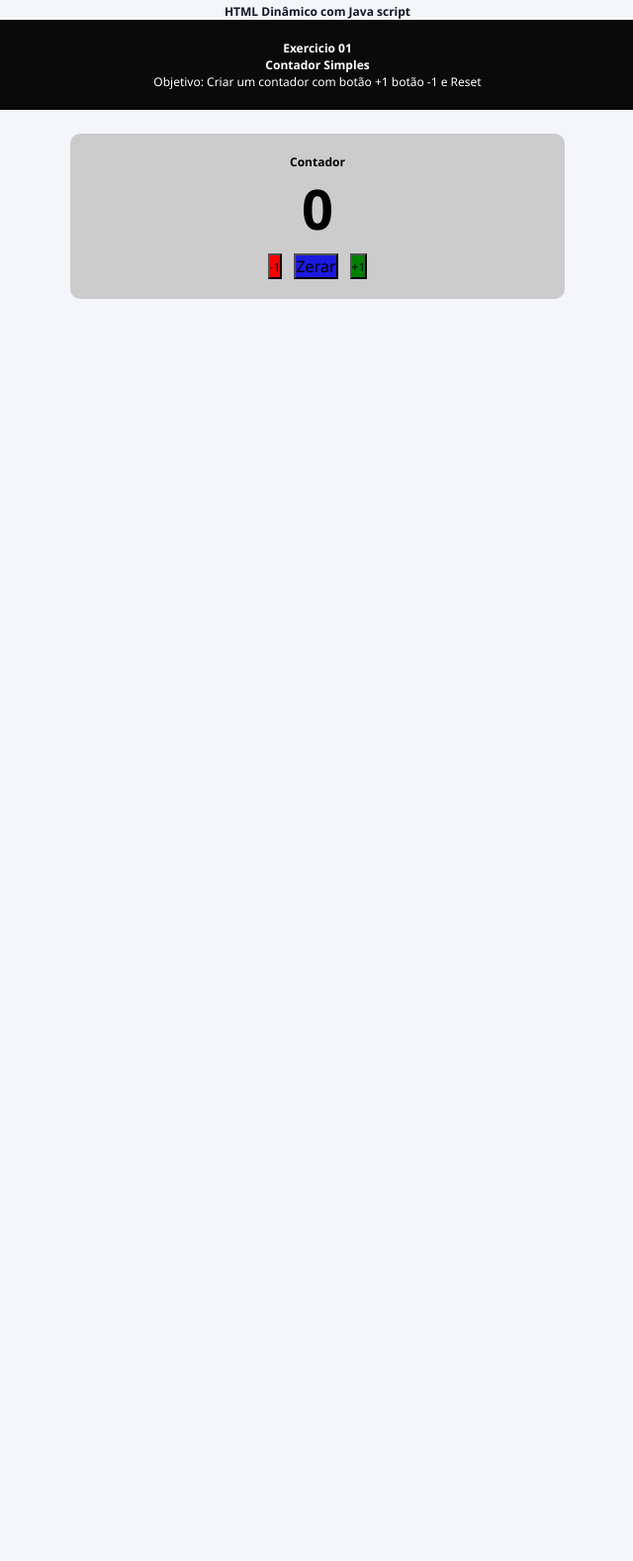
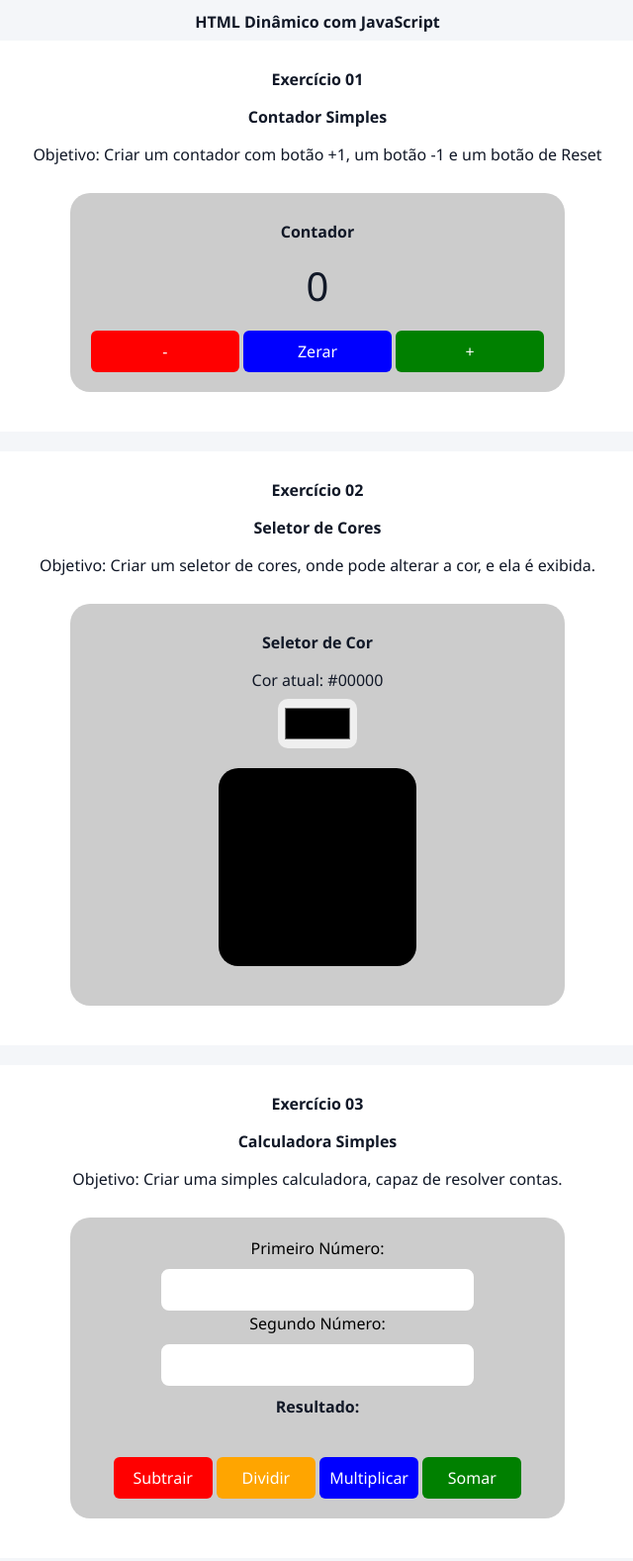
Before and after one commit to GuilhermeNahas/I1DS-2026, a plain HTML site: page Javascript/index.html in a window 1280 px wide. Shown: the part 21-1598 px from the top of the page at 99% size, without its empty margins (319-959 px from the left). Before the commit the page ends 800 px from the top, so only its background shows below. Drawn offline with Linux system fonts and the light colour scheme.

Commit message:
Calculadora basica feita com JS, introdução de novos conteudos

```diff
--- a/Javascript/css/estilo.css
+++ b/Javascript/css/estilo.css
@@ -1,68 +1,124 @@
-* {
+/* MODELO PADRÃO */
+*{
     margin: 0;
     padding: 0;
     box-sizing: border-box;
-  font-size: 12px;
-  font-family: "Segoe UI", Tahoma, Geneva, Verdana, sans-serif;
+    font-size: 16px;
+    font-family: 'Segoe UI', Tahoma, Geneva, Verdana, sans-serif;
 }
 
-body {
+body{
     background-color: #f4f6f9;
     text-align: center;
     padding: 24px;
 }
 
-h1 {
+h1, h2, h3, p{
     color: #111827;
+    padding: 8px;
+    text-align: center;
+    /* margin: 10px 0; */
 }
 
-.card {
-  background-color: rgb(10, 10, 10);
-  padding: 20px;
-  border-radius: 10px;
-  margin-bottom: 20px;
+button {
+  /* background-color: #2563eb; */
   color: white;
-}
-
-/*Exercicio 01*/
-#ex01 {
-  background-color: #ccc;
-  width: 500px;
-  padding: 20px;
-  margin: 24px auto;
-  border-radius: 10px;
-}
-
-#contador {
-  font-size: 56px;
-  font-weight: bold;
-  margin-bottom: 8px;
-}
-
-.grupo-botoes {
-  display: flex;
-  justify-content: center;
-  gap: 12px;
-}
-
-#button {
-  width: 80px;
-
-  color: white;
+  padding: 10px;
+  width: 150px;
   border-radius: 6px;
   cursor: pointer;
   transition: 0.3s;
   border: none;
-  font-size: 24px;
+  margin-top: 10px;
 }
 
-#menos{
+button:hover {
+  /* background-color: #1d4ed8; */
+  transform: scale(1.02);
+}
+#btn-mais{
+    background-color: green;
+    width: 150px;
+}
+#btn-somar{
+    background-color: green;
+    width: 100px;
+}
+#btn-subtrair{
+    background-color: red;
+    width: 100px;
+}
+#btn-dividir{
+    background-color: orange;
+    width: 100px;
+}
+#btn-multiplicar{
+    background-color: blue;
+    width: 100px;
+}
+
+#btn-menos{
     background-color: red;
 }
-#mais{
-    background-color: green;
+#btn-zerar{
+    background-color: blue;
 }
-#zerar{
-background-color: rgb(28, 25, 223);
+
+/* Inputs text e number com mesmo visual */
+input[type="text"],
+input[type="number"] {
+    width: 80%;
+    padding: 10px 12px;
+    margin-top: 8px;
+
+    border: 2px solid #ccc;
+    border-radius: 10px;
+
     font-size: 16px;
+    outline: none;
 }
+
+.exercicio{
+    background-color: #ccc;
+    border-radius: 20px;
+    width: 500px;
+    padding: 20px;
+    margin: 20px auto;
+
+    display: flex;
+    flex-direction: column;
+    align-items: center;   /* centraliza conteúdo */
+    justify-content: center;
+}
+
+#contador{
+    font-size: 40px;
+}
+
+.card{
+    background-color: white;
+    padding: 20px;
+    border-radius: 10px;
+    margin-bottom: 20px;
+
+    display: flex;
+    flex-direction: column;
+    align-items: center;
+}
+
+#color02 {
+    width: 80px;
+    height: 50px;
+    border: none;
+    border-radius: 10px;
+    cursor: pointer;
+    padding: 5px;
+}
+#colorpreview{
+    background-color: black;
+    width: 200px;
+    height: 200px;
+    padding: 20px;
+    margin: 20px;
+    border-radius: 20px;
+}
--- a/Javascript/index.html
+++ b/Javascript/index.html
@@ -4,33 +4,77 @@
 <head>
     <meta charset="UTF-8">
     <meta name="viewport" content="width=device-width, initial-scale=1.0">
-    <title>Java Script | HTML</title>
+    <title>JavaScript | HTML Dinâmico</title>
     <link rel="stylesheet" href="css/estilo.css">
 </head>
 
 <body>
-    <h1>HTML Dinâmico com Java script</h1>
+
+
+    <h1>HTML Dinâmico com JavaScript</h1>
     <div class="card">
-        <h2>Exercicio 01</h2>
+        <h2>Exercício 01</h2>
         <h3>Contador Simples</h3>
-        <p>
-            <span>Objetivo:</span>
-            Criar um contador com botão +1 botão -1 e Reset
-        </p>
+        <p><span>Objetivo:</span> Criar um contador com botão +1, um botão -1 e um botão de Reset</p>
+
+        <div class="exercicio">
+            <h3>Contador</h3>
+            <p id="contador">0</p>
+            <div class="grupo-botoes">
+                <form>
+                    <button onclick="ex01menos()" id="btn-menos">-</button>
+                    <button onclick="ex01zerar()" id="btn-zerar">Zerar</button>
+                    <button onclick="ex01mais()" id="btn-mais">+</button>
+                </form>
+            </div>
+        </div>
     </div>
-    <div id="ex01">
-        <h3>Contador</h3>
-        <p id="contador">0</p>
-        <div class="grupo-botoes">
-            <button id="menos" onclick="diminuir()">-1</button>
-            <button id="zerar" onclick="zerar()">Zerar</button>
-            <button id="mais" onclick="adicionar()">+1</button>
+    <div class="card">
+        <h2>Exercício 02</h2>
+        <h3>Seletor de Cores</h3>
+        <p>Objetivo: Criar um seletor de cores, onde pode alterar a cor, e ela é exibida.</p>
+        <div class="exercicio">
+            <h3>Seletor de Cor</h3>
+            <p id="colorExib">Cor atual: #00000</p>
+            <form action="get">
+                <input oninput="atualizarSeletor(event)" type="color" placeholder="Selecione uma cor..." name="color02"
+                    id="color02">
+            </form>
+            <div id="colorpreview">
+                <h1> </h1>
+            </div>
         </div>
     </div>
 
+    <div class="card">
+        <h2>Exercício 03</h2>
+        <h3>Calculadora Simples</h3>
+        <p><span>Objetivo:</span> Criar uma simples calculadora, capaz de resolver contas.</p>
+        <div class="exercicio">
+            <form action="get">
+                <label for="num1">Primeiro Número:</label>
+                <input type="number" name="num1" id="num1">
 
+                <br>
+                <label for="num2">Segundo Número:</label>
+                <input type="number" name="num2" id="num2">
+
+                <br>
+
+                <h2 id="resultado">Resultado:</h2>
+                <br>
+            </form>
+
+            <div class="grupo-botoes">
+                <button id="btn-subtrair" onclick="subtrair()">Subtrair</button>
+                <button id="btn-dividir" onclick="dividir()">Dividir</button>
+                <button id="btn-multiplicar" onclick="multiplicar()">Multiplicar</button>
+                <button id="btn-somar" onclick="somar()">Somar</button>
+            </div>
+        </div>
+    </div>
 
     <script src="js/script.js"></script>
+</body>
 
-</body>
 </html>
--- a/Javascript/js/script.js
+++ b/Javascript/js/script.js
@@ -1,23 +1,54 @@
-//variavel para armazenar o elemento <p> com id = contador
+// Variavel para armazenar o Elemento <p> com id=contador
 let contador = document.getElementById("contador");
 
 const adicionar = () => {
-  //variavel para armazenar o valor atual
+  // Variavel para aramazenar o valor atual
   let valorAtual = parseInt(contador.innerHTML);
-  //auemnta o valor atual em +1
+  // Aumenta o valor Atual em +1
   valorAtual++;
-  //atualizar o valor do elemento <p> com id=contador
+  // Atualizar o Valor do elmento <p> com id=contador
   contador.innerHTML = valorAtual;
 };
-
 const diminuir = () => {
-  valorAtual = parseInt(contador.innerHTML);
+  let valorAtual = parseInt(contador.innerHTML);
   valorAtual--;
   contador.innerHTML = valorAtual;
 };
+const zerar = () => {
+  contador.innerHTML = 0;
+};
 
-const zerar = () => {
-  valorAtual = parseInt(contador.innerHTML);
-  valorAtual = 0;
-  contador.innerHTML = valorAtual;
+/* EXERCICIO 02 */
+const mudarCor = () => {
+  // Capturar a cor selecionada pelo usuário
+  let cor = document.getElementById("colorPicker").value;
+  // Buscar o elemento-alvo (quadrado)
+  let quadrado = document.getElementById("quadrado");
+  // Aplicar a cor ao elemento. (Alterar o css do background-color)
+  quadrado.style.backgroundColor = cor;
 };
+
+/* EXERCICIO 03 */
+let num1 = document.getElementById("num1");
+let num2 = document.getElementById("num2");
+let resultado = document.getElementById("resultado");
+
+const somar = () => {
+  let valor = parseFloat(num1.value) + parseFloat(num2.value);
+  resultado.innerText = valor;
+};
+
+const subtrair = () => {
+  let valor = parseFloat(num1.value) - parseFloat(num2.value);
+  resultado.innerText = valor;
+};
+
+const multiplicar = () => {
+  let valor = parseFloat(num1.value) * parseFloat(num2.value);
+  resultado.innerText = valor;
+};
+
+const dividir = () => {
+  let valor = parseFloat(num1.value) / parseFloat(num2.value);
+  resultado.innerText = valor;
+};
```
Lines whose indentation alone changed are shown as unchanged.
